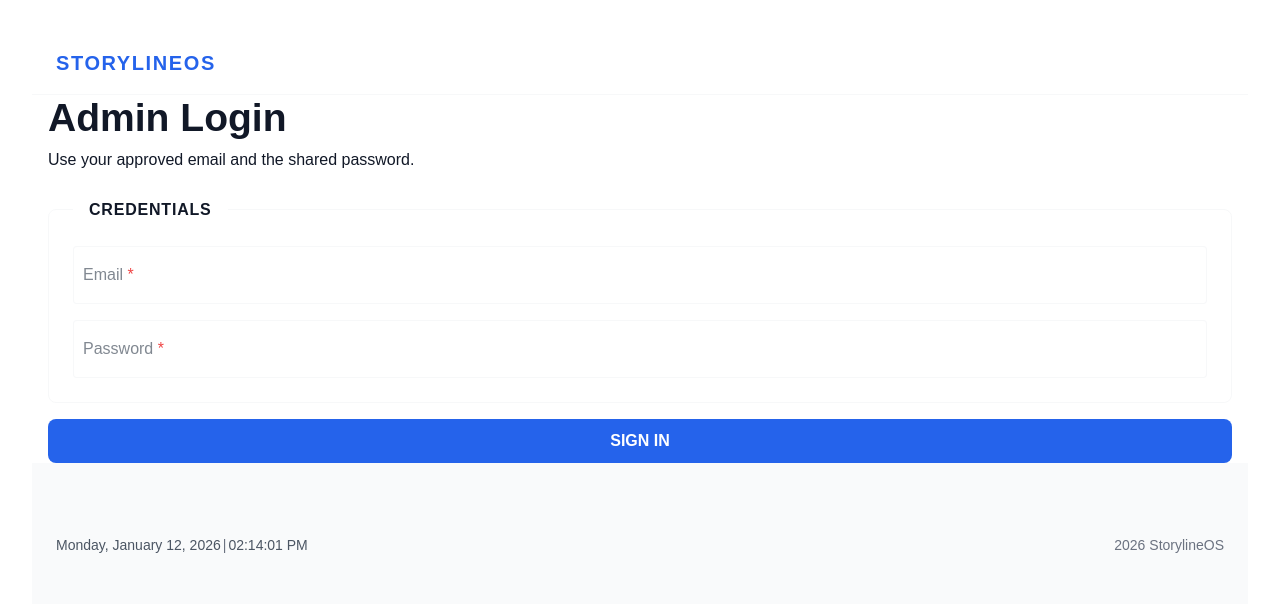
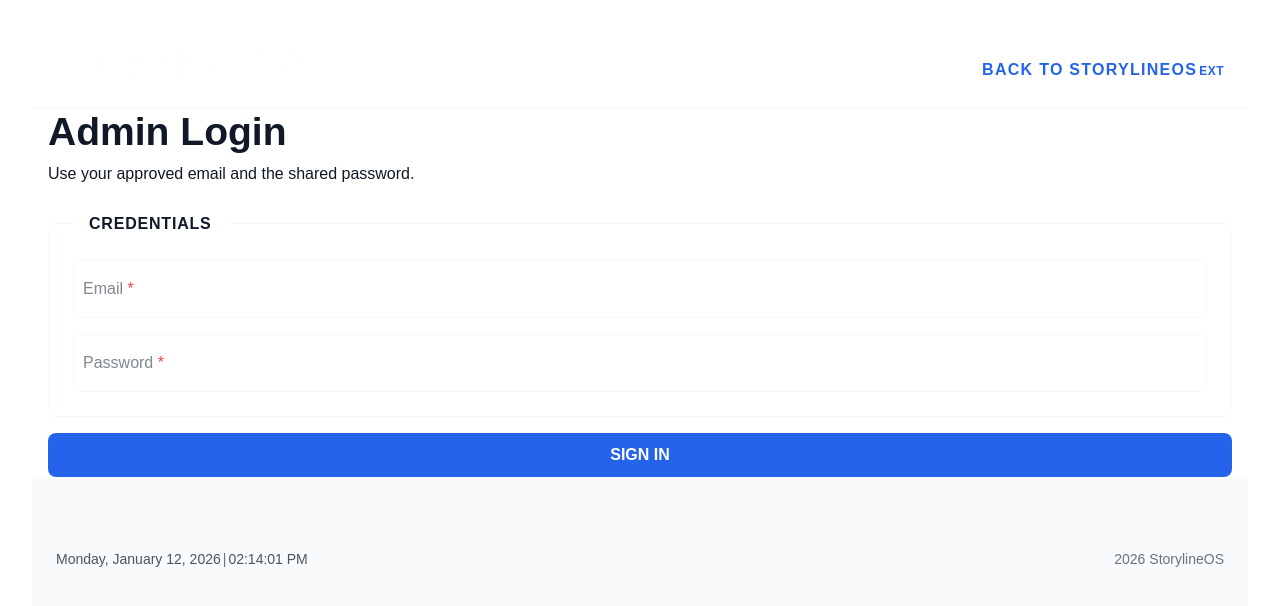
Before and after one commit to StoryDevGA/HFRE-signal-scan-client, a React (Vite) app: page /admin/login in a window 1280 px wide. Shown: the top 606 px of the page. Built offline with nearby package versions, Linux system fonts and the light colour scheme.

Commit message:
feat: update Header component to include logo and navigation link in Results, AdminLayout, and Login pages

```diff
--- a/src/components/Header/Header.css
+++ b/src/components/Header/Header.css
@@ -47,6 +47,13 @@
   gap: var(--spacing-sm);
 }
 
+.header__actions-group {
+  display: flex;
+  align-items: center;
+  gap: var(--spacing-sm);
+  flex-wrap: wrap;
+}
+
 .header__hamburger {
   display: inline-flex;
   flex-direction: column;
--- a/src/pages/Results.jsx
+++ b/src/pages/Results.jsx
@@ -2,11 +2,13 @@ import { useEffect, useMemo, useState } from 'react'
 import { useParams } from 'react-router-dom'
 import Button from '../components/Button/Button.jsx'
 import Header from '../components/Header/Header.jsx'
+import Link from '../components/Link/Link.jsx'
 import Spinner from '../components/Spinner/Spinner.jsx'
 import Typewriter from '../components/Typewriter/Typewriter.jsx'
 import Footer from '../components/Footer/Footer.jsx'
 import { ApiError } from '../lib/api.js'
 import { getPublicResult } from '../services/publicResults.js'
+import storylineLogo from '../assets/images/storylineOS-Logo.png'
 
 const formatTimestamp = (value) => {
   if (!value) return ''
@@ -69,14 +71,24 @@ function Results() {
     }
   }, [publicId])
 
+  const header = (
+    <Header
+      logo={
+        <img src={storylineLogo} alt="StorylineOS" className="home__brand-logo" />
+      }
+      logoLink={null}
+      showNavigation={false}
+    >
+      <Link href="https://www.storylineos.com/" openInNewTab>
+        Back to StorylineOS
+      </Link>
+    </Header>
+  )
+
   if (status === 'loading') {
     return (
       <>
-        <Header
-          logo="StorylineOS"
-          logoLink="/"
-          showNavigation={false}
-        />
+        {header}
         <main className="page container" aria-busy="true">
           <div className="status-block" role="status" aria-live="polite">
             <Spinner type="circle" size="lg" />
@@ -99,11 +111,7 @@ function Results() {
   if (status === 'not-found') {
     return (
       <>
-        <Header
-          logo="StorylineOS"
-          logoLink="/"
-          showNavigation={false}
-        />
+        {header}
         <main className="page container">
           <div className="error-state" role="alert" aria-live="assertive">
             <div className="error-state__icon" aria-hidden="true">
@@ -131,11 +139,7 @@ function Results() {
 
     return (
       <>
-        <Header
-          logo="StorylineOS"
-          logoLink="/"
-          showNavigation={false}
-        />
+        {header}
         <main className="page container">
           <div className="error-state" role="alert" aria-live="assertive">
             <div className="error-state__icon error-state__icon--error" aria-hidden="true">
@@ -165,11 +169,7 @@ function Results() {
 
   return (
     <>
-      <Header
-        logo="StorylineOS"
-        logoLink="/"
-        showNavigation={false}
-      />
+      {header}
       <main className="page container">
         <header className="page__header">
           <h1 className="text-responsive-xl">{result?.company || 'Report'}</h1>
--- a/src/pages/admin/AdminLayout.jsx
+++ b/src/pages/admin/AdminLayout.jsx
@@ -4,9 +4,11 @@ import Avatar from '../../components/Avatar/Avatar.jsx'
 import Button from '../../components/Button/Button.jsx'
 import Footer from '../../components/Footer/Footer.jsx'
 import Header from '../../components/Header/Header.jsx'
+import Link from '../../components/Link/Link.jsx'
 import Spinner from '../../components/Spinner/Spinner.jsx'
 import { useToaster } from '../../components/Toaster/Toaster.jsx'
 import { checkAdminSession, logoutAdmin } from '../../services/adminAuth.js'
+import storylineLogo from '../../assets/images/storylineOS-Logo.png'
 
 function AdminLayout() {
   const navigate = useNavigate()
@@ -97,10 +99,16 @@ function AdminLayout() {
   return (
     <>
       <Header
-        logo="StorylineOS"
-        logoLink="/"
+        logo={
+          <img src={storylineLogo} alt="StorylineOS" className="home__brand-logo" />
+        }
+        logoLink={null}
         showNavigation={false}
       >
+        <div className="header__actions-group">
+          <Link href="https://www.storylineos.com/" openInNewTab>
+            Back to StorylineOS
+          </Link>
           <Button
             variant="secondary"
             size="sm"
@@ -109,6 +117,7 @@ function AdminLayout() {
           >
             {isLoggingOut ? 'Signing out...' : 'Sign out'}
           </Button>
+        </div>
       </Header>
       <div className="admin">
         <aside className="admin__nav">
--- a/src/pages/admin/Login.jsx
+++ b/src/pages/admin/Login.jsx
@@ -5,8 +5,10 @@ import Fieldset from '../../components/Fieldset/Fieldset.jsx'
 import Footer from '../../components/Footer/Footer.jsx'
 import Header from '../../components/Header/Header.jsx'
 import Input from '../../components/Input/Input.jsx'
+import Link from '../../components/Link/Link.jsx'
 import { useToaster } from '../../components/Toaster/Toaster.jsx'
 import { loginAdmin } from '../../services/adminAuth.js'
+import storylineLogo from '../../assets/images/storylineOS-Logo.png'
 
 function AdminLogin() {
   const navigate = useNavigate()
@@ -35,7 +37,17 @@ function AdminLogin() {
 
   return (
     <>
-      <Header logo="StorylineOS" logoLink="/" showNavigation={false} />
+      <Header
+        logo={
+          <img src={storylineLogo} alt="StorylineOS" className="home__brand-logo" />
+        }
+        logoLink={null}
+        showNavigation={false}
+      >
+        <Link href="https://www.storylineos.com/" openInNewTab>
+          Back to StorylineOS
+        </Link>
+      </Header>
       <main className="page container">
         <header className="page__header">
           <h1 className="text-responsive-xl">Admin Login</h1>
```
Lines whose indentation alone changed are shown as unchanged.
